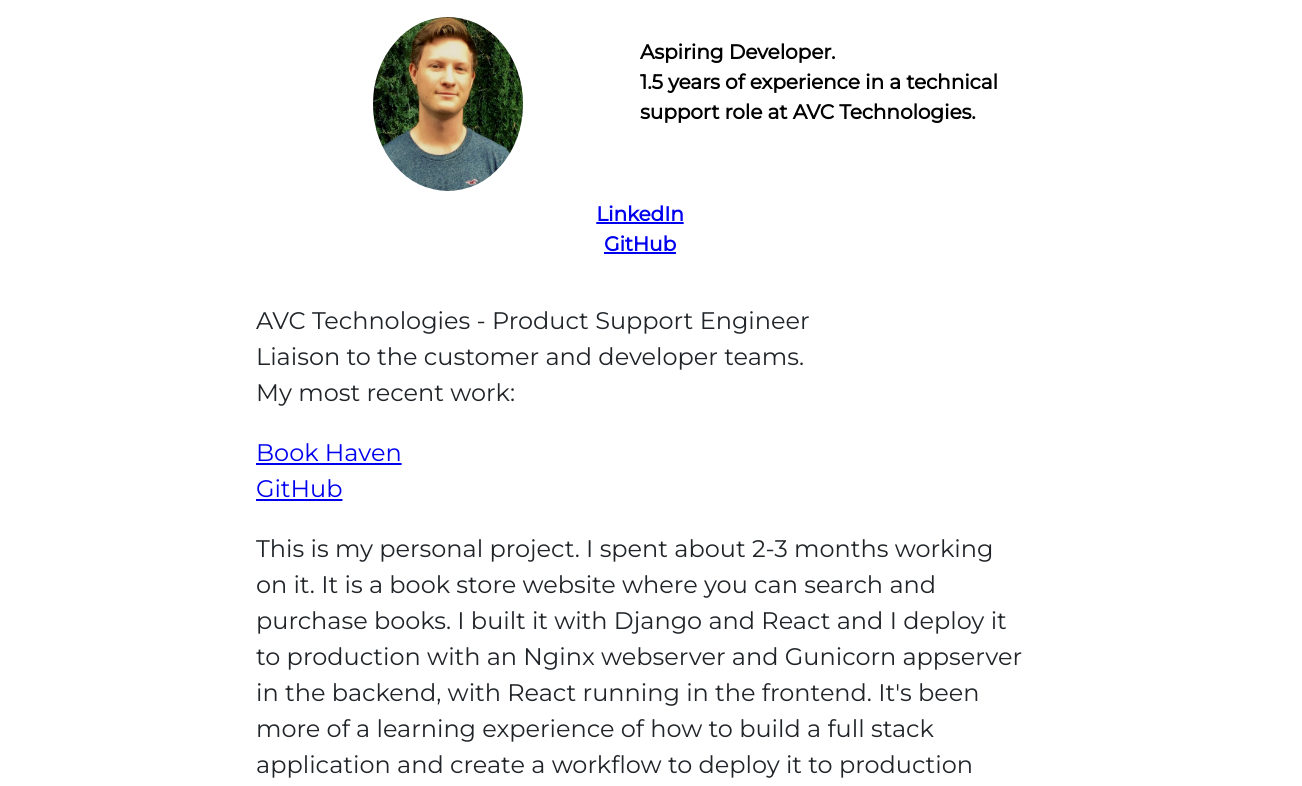
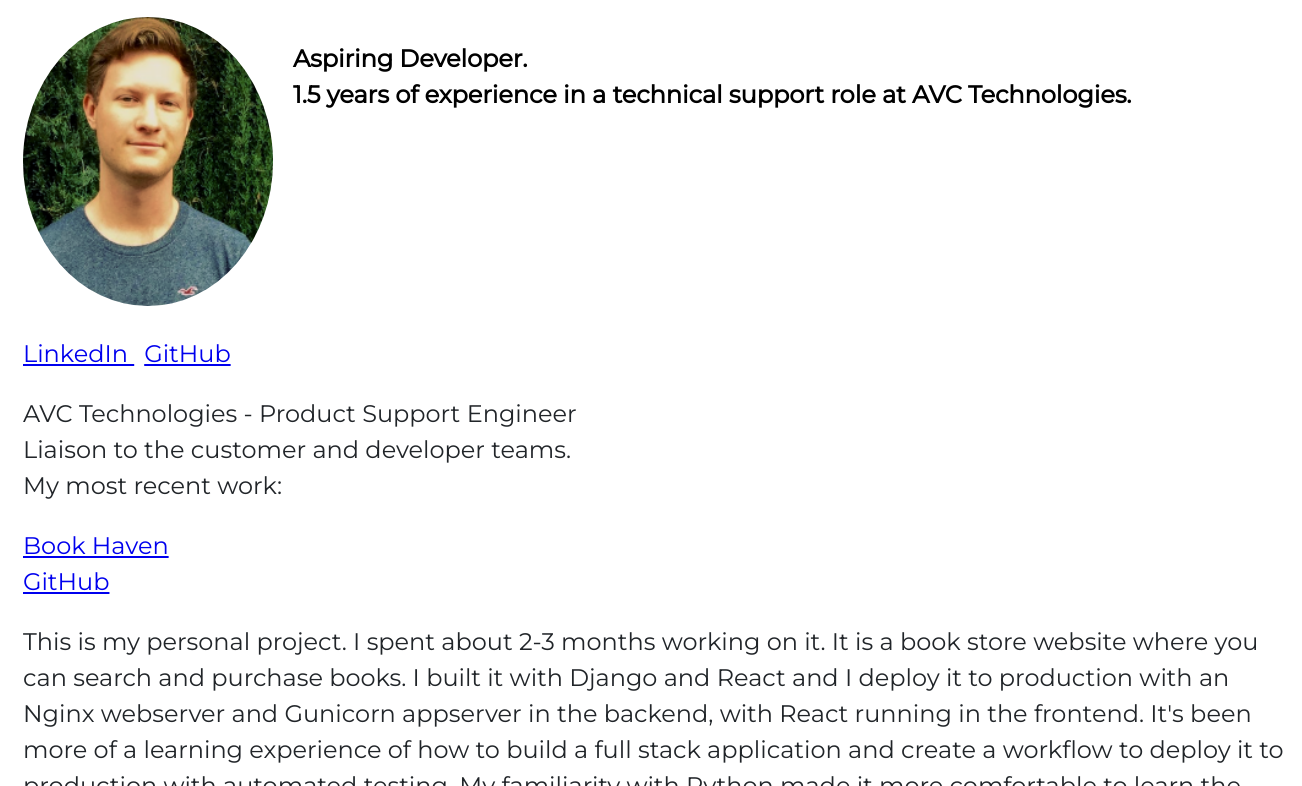
Before and after one commit to juandeaglio/juandeaglio.github.io, a plain HTML site: page index.html in a window 1280 px wide. Shown: the part 103-889 px from the top of the page, 1302 px wide, since content can reach past the window. Drawn offline with Linux system fonts and the light colour scheme.

Commit message:
Mobile friendly styling change

```diff
--- a/index.html
+++ b/index.html
@@ -21,15 +21,14 @@
                         </p>
                     </div>
                 </div>
+            </div>
             <div class="urls">
                 <a class="linkedIn_url" href="https://www.linkedin.com/in/anthony-volkov/">
                     LinkedIn
                 </a>
-                    <br />
-                    <a class="github_url" href="https://github.com/juandeaglio/">
+                <a class="github_url" style="padding-left: 10px;" href="https://github.com/juandeaglio/">
                     GitHub
                 </a>
-                </div>
             </div>
             <div class="portfolio_content">
                 <div class="item">
--- a/styles.css
+++ b/styles.css
@@ -16,7 +16,6 @@ body {
 
 .portfolio_header{
     text-align: center;
-    font-size: 20px;
     font-weight: 700;
     color: #212529;
     padding-top: 20px;
@@ -24,34 +23,6 @@ body {
     color: #000;
     border-radius: 10px;
 }
-
-
-@media only screen and (min-width: 768px)
-{
-    .container {
-        max-width: 768px;
-    }
-    .portfolio_blob{
-        border-radius: 10px;
-        display: flex;
-        flex-direction: row;
-    }
-    .headshot {
-        width: 30%;
-        height: auto;
-    }
-    .headshot img{
-        max-width: 150px;
-        height: auto;
-    }
-    .portfolio_text{
-        width: 100%;
-        height: auto;
-        text-align: left;
-    }
-}
-
-
 .name_title{
     background-color: #DCAF57;
     padding-top:10px;
@@ -72,3 +43,31 @@ body {
     margin-left: auto;
     margin-right: auto;
 }
+
+
+@media only screen and (min-width: 768px)
+{
+    .container {
+        max-width: 1280px;
+    }
+    .portfolio_blob{
+        border-radius: 10px;
+        display: flex;
+        flex-direction: row;
+    }
+    .headshot {
+        height: auto;
+        margin-left: 0;
+        max-width: 250px;
+    }
+    .headshot img{
+        height: auto;
+        min-width: 250px;
+    }
+    .portfolio_text{
+        width: 100%;
+        height: auto;
+        text-align: left;
+        padding-left: 20px;
+    }
+}
```
Lines whose indentation alone changed are shown as unchanged.
